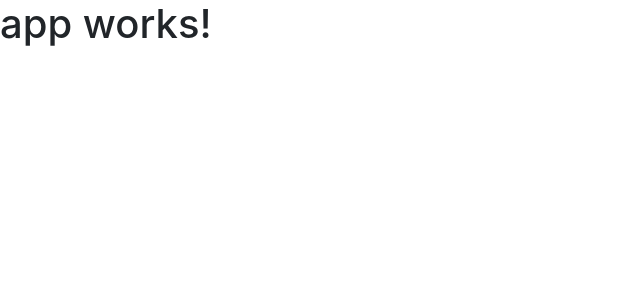
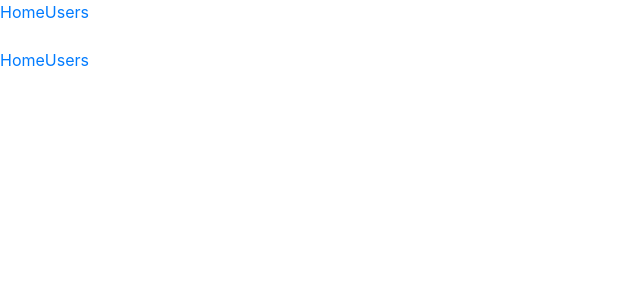
Before and after one commit to danielemanuel/users_register, an Angular app: page /home in a window 1280 px wide. Shown: the top 300 px of the page, without its empty margins (0-640 px from the left). Built offline with nearby package versions, Linux system fonts and the light colour scheme.

Commit message:
* add angular router to navigate between pages 'home' and 'users'

```diff
--- a/src/app/app.component.html
+++ b/src/app/app.component.html
@@ -1,3 +1,3 @@
-<h1>
-  {{title}}
-</h1>
+<div>
+  <app-home></app-home>
+</div>
--- a/src/app/home/home.component.html
+++ b/src/app/home/home.component.html
@@ -1,3 +1,9 @@
-<p>
-  home works!
-</p>
+<div>
+    <ul class = "nav navbar-nav">
+       <li class = "dropdown">
+          <a routerLink='/home'>Home</a>
+          <a routerLink='/users'>Users</a>
+       </li>
+    </ul>
+ </div><br>
+    <router-outlet></router-outlet>
```
Also changed, not shown: src/app/app.module.ts (+9 -1 lines).
